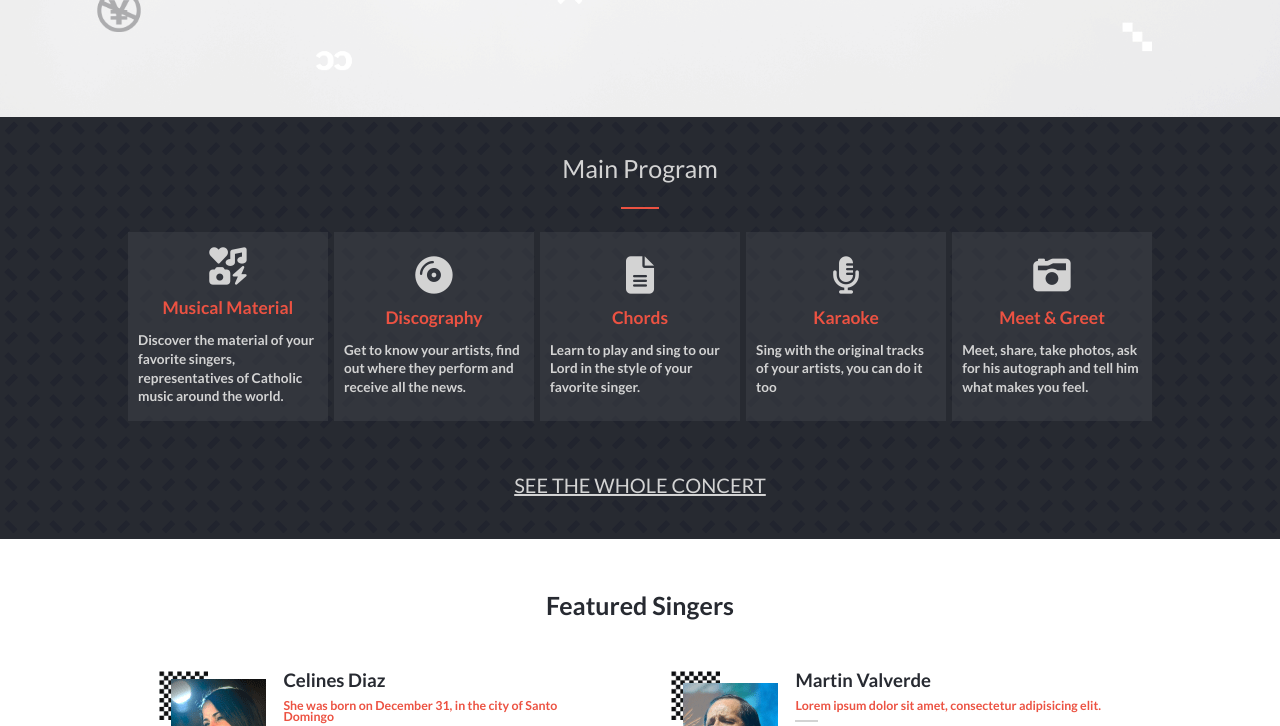
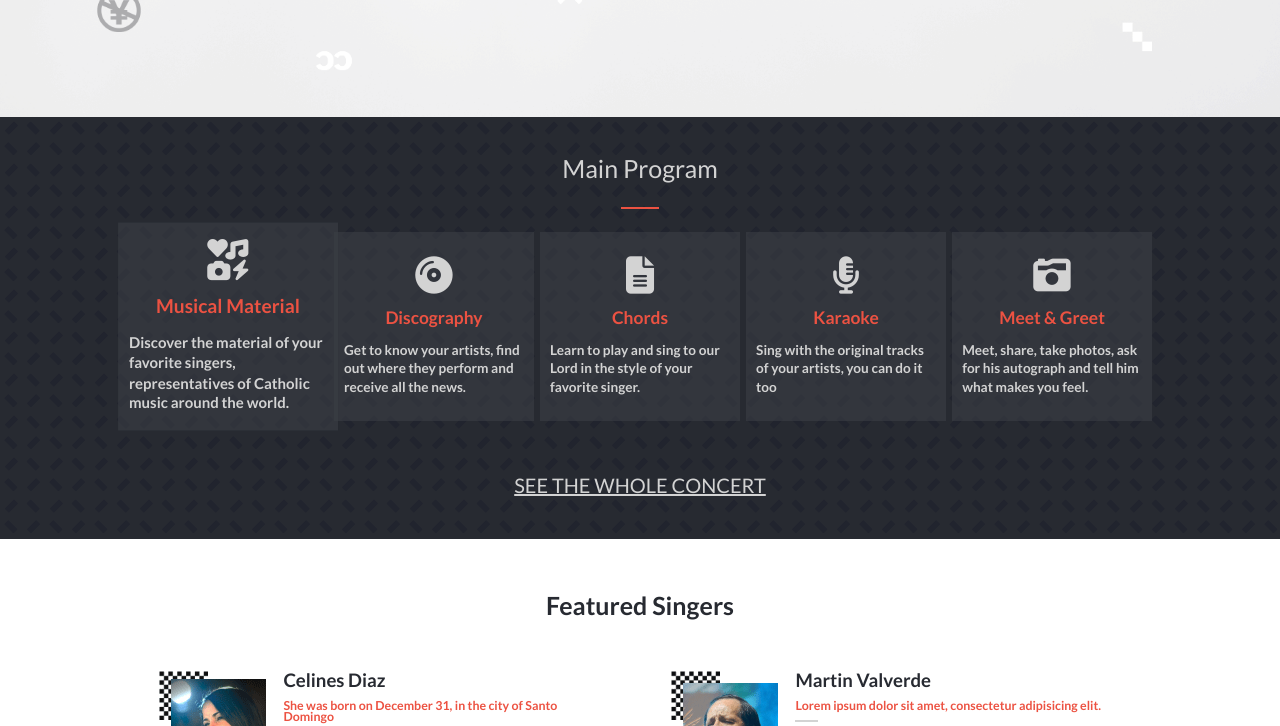
Before and after one commit to LarryIVC/EventPage, a website: page index.html in a window 1280 px wide. In both pictures the pointer is over the element 227 px from the left and 933 px from the top of the page. Shown: the part 607-1333 px from the top of the page. Drawn offline with Linux system fonts and the light colour scheme; a web font is replaced by a local one.

Commit message:
Update styles.css

```diff
--- a/css/styles.css
+++ b/css/styles.css
@@ -198,6 +198,11 @@ h1 {
   align-items: center;
   justify-content: space-around;
   padding: 0.31rem;
+}
+
+.card-program:hover {
+  transform: scale(1.1);
+  transition-duration: 300ms;
 }
 
 .program-icon {
@@ -658,7 +663,7 @@ footer {
   .copyright {
     display: flex;
     flex-direction: row;
-    gap: 20px;
+    gap: 120px;
     justify-content: center;
     align-items: center;
     padding: 50px 0;
```
